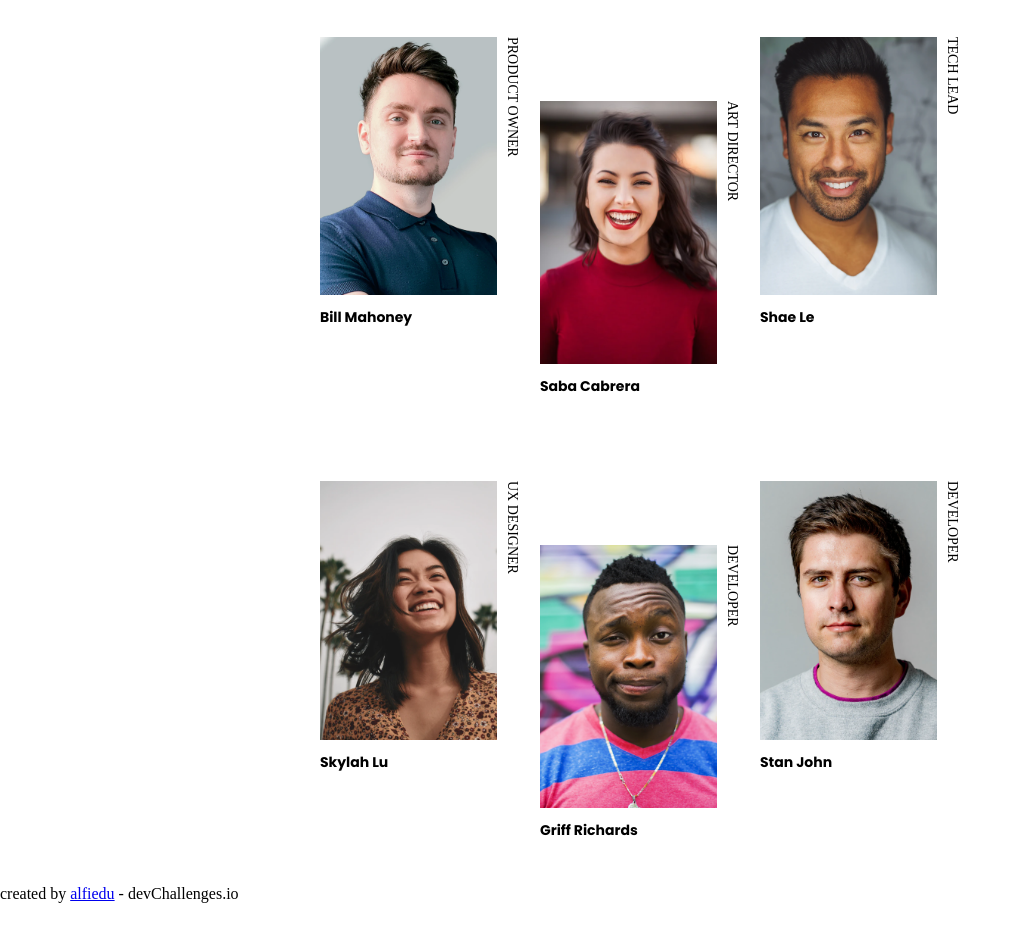
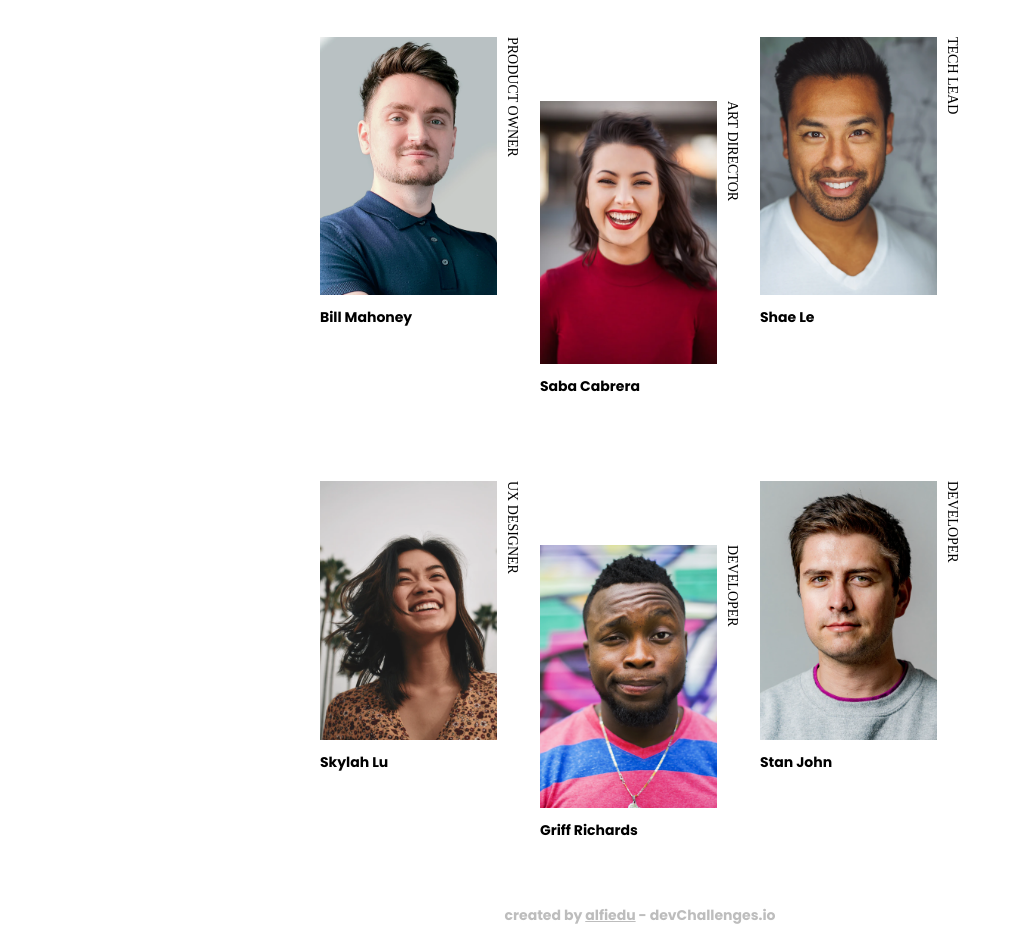
Before and after one commit to alfiedu/team-page, a plain HTML site: page index.html in a window 1280 px wide. Shown: the part 146-1092 px from the top of the page, without its empty margins (0-1033 px from the left). Before the commit the page ends 1049 px from the top, so only its background shows below. Drawn offline with Linux system fonts and the light colour scheme.

Commit message:
Update style.css

```diff
--- a/src/style.css
+++ b/src/style.css
@@ -102,6 +102,22 @@ header .description p {
 .our-teams .profile-card-container .profile-card .profesi {
   writing-mode: vertical-rl;
   font-size: 14px;
+}
+
+footer {
+  width: 100%;
+  display: flex; align-items: center;
+  justify-content: center;
+  padding: 20px 0;
+  font-size: 14px;
+  color: #BDBDBD;
+ font-family: var(--poppins);
+ font-weight: 700;
+}
+
+footer p a {
+  font-weight: 700;
+  color: #BDBDBD;
 }
 
 
```
